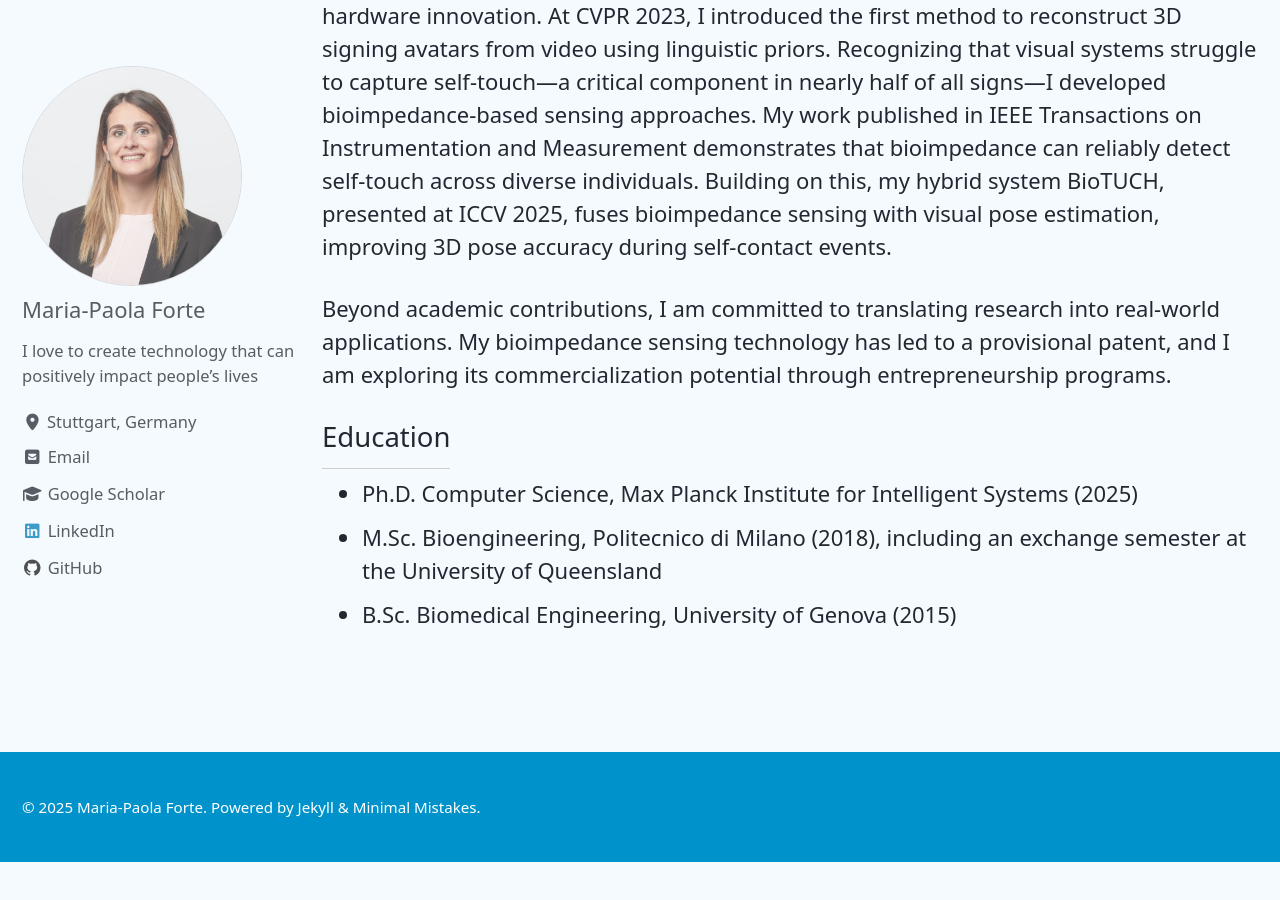
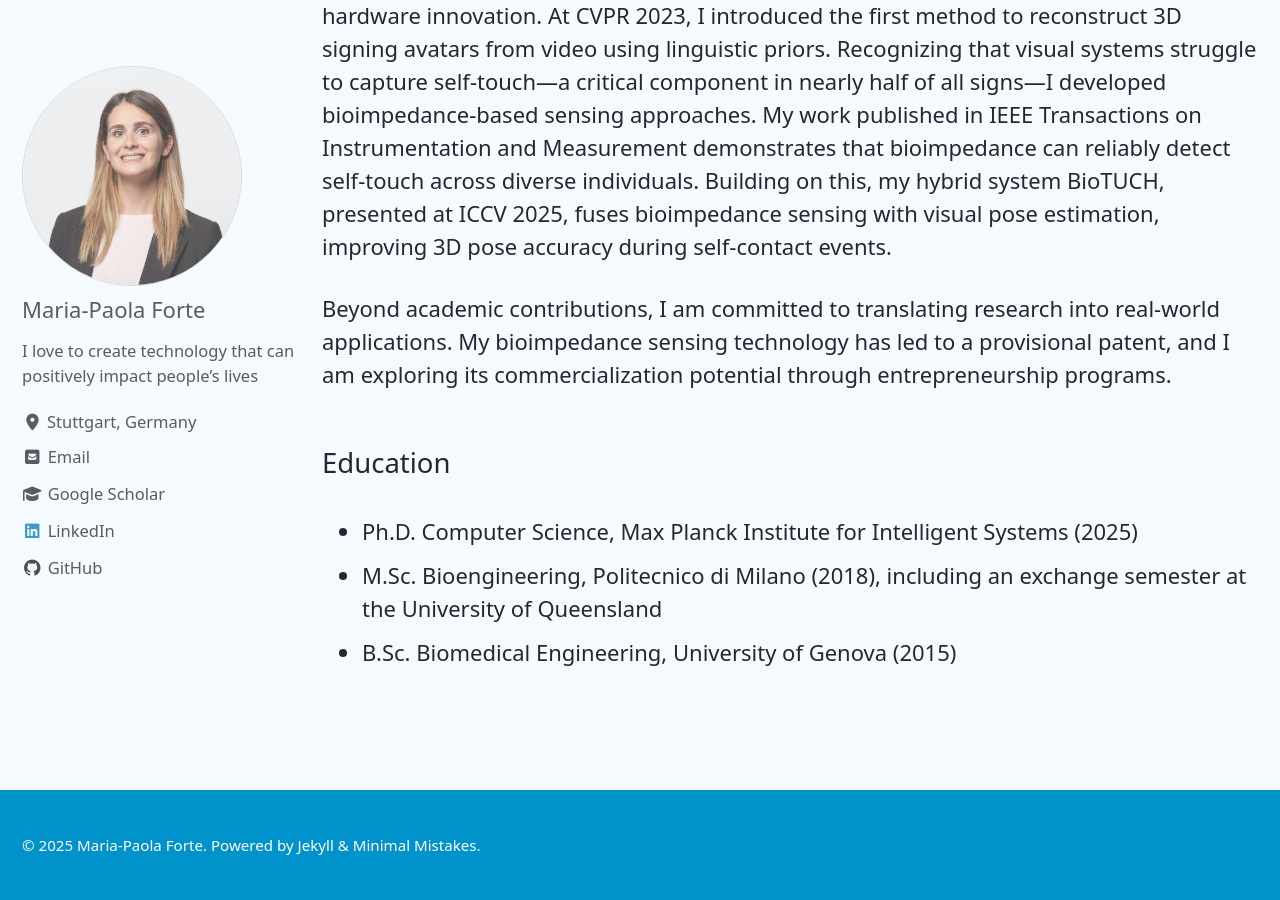
Before and after one commit to MPForte/MPForte.github.io, a Jekyll site: the page built from _pages/index.md, in a window 1280 px wide and 900 px high, scrolled down 645 px. Built offline with Jekyll 4.4.1, drawn with Linux system fonts in a browser that asks for light colours; cached includes are drawn as plain includes; before the commit the page ends 1507 px from its top, so only the background shows below that.

Commit message:
Update bio

```diff
--- a/_pages/index.md
+++ b/_pages/index.md
@@ -18,7 +18,7 @@ My Ph.D. thesis, "An Interdisciplinary Approach to Human Pose Estimation: Applic
 Beyond academic contributions, I am committed to translating research into real-world applications. My bioimpedance sensing technology has led to a provisional patent, and I am exploring its commercialization potential through entrepreneurship programs.
 
 
-<h2 style="display: inline;">Education</h2>
+<h2 style="border-bottom: none;">Education</h2>
 
 - Ph.D. Computer Science, Max Planck Institute for Intelligent Systems (2025)
 - M.Sc. Bioengineering, Politecnico di Milano (2018), including an exchange semester at the University of Queensland
```
